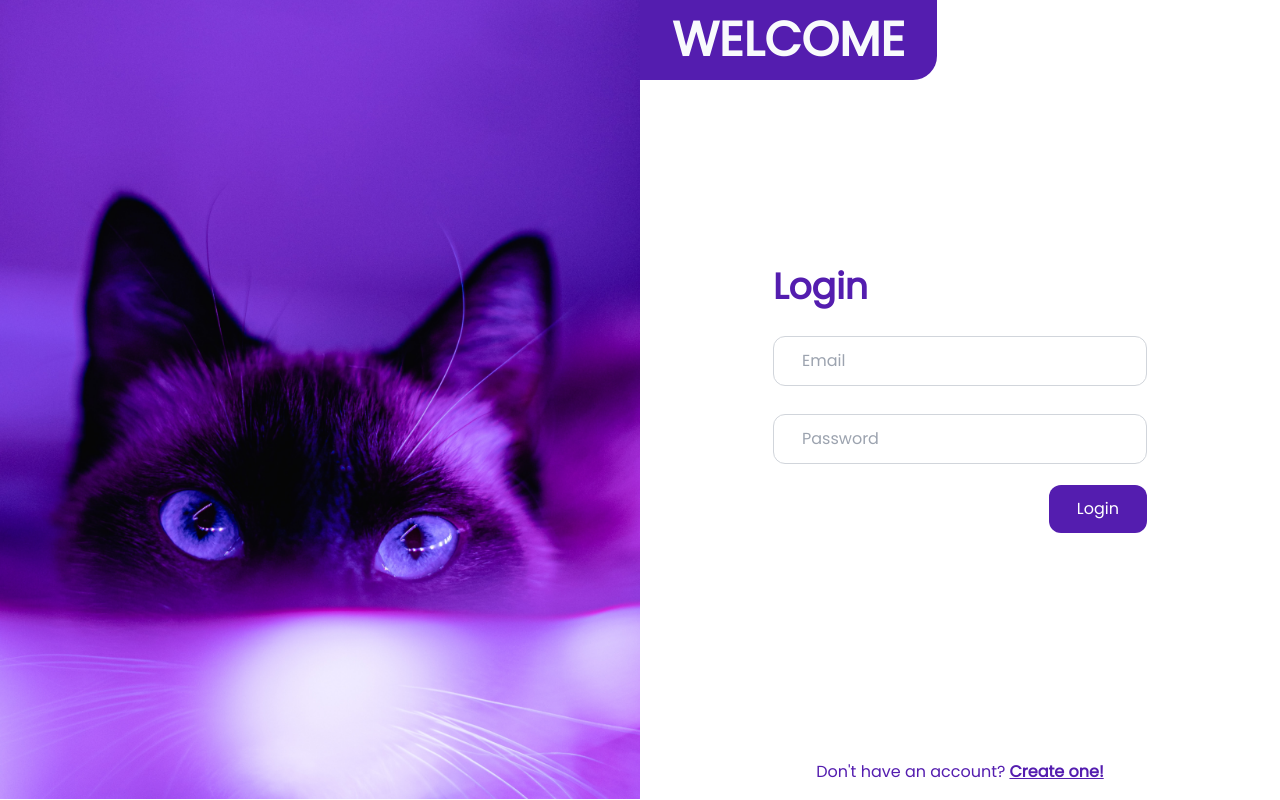
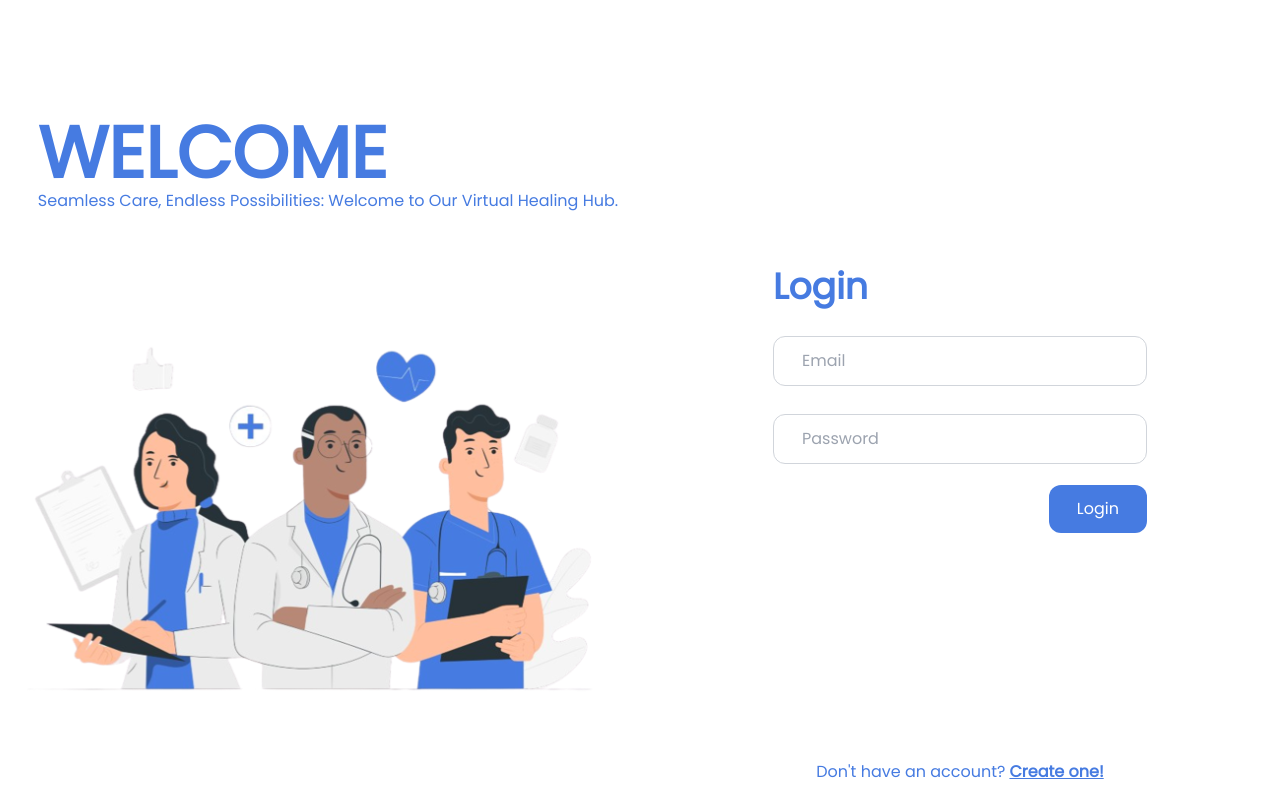
Before and after one commit to University-Projectss/Software-Engineering-Project, a Next.js app in the folder frontend/: page / in a window 1280 px wide. Built offline with nearby package versions, Linux system fonts and the light colour scheme.

Commit message:
login with new design

```diff
--- a/frontend/app/login/input.tsx
+++ b/frontend/app/login/input.tsx
@@ -25,7 +25,7 @@ export const Input: React.FC<InputInterface> = ({
       type={type}
       className={`${!isLast && "mb-7"} border ${
         error !== "" ? "border-red-500" : "border-gray-300"
-      } focus:border-purple-500 focus:outline-none transition-all focus:border-2  shadow-none px-7 py-3 rounded-xl`}
+      } focus:border-blue-500 focus:outline-none transition-all focus:border-2  shadow-none px-7 py-3 rounded-xl`}
       placeholder={type[0].toUpperCase() + type.slice(1)}
     />
   );
--- a/frontend/app/login/page.tsx
+++ b/frontend/app/login/page.tsx
@@ -31,16 +31,19 @@ export default function Login() {
 
   return (
     <div className="w-screen h-screen flex flex-row items-center">
-      <div className="h-screen w-1/2 overflow-hidden">
-        <img src="/login-cat.png" alt="cat on purple background" />
+      <div className="h-screen w-1/2 overflow-hidden flex flex-col justify-evenly items-center pl-4">
+        <div className="p-4">
+          <h1 className="text-customBlue text-7xl font-black">WELCOME</h1>
+          <p className="text-customBlue font-thin">
+            Seamless Care, Endless Possibilities: Welcome to Our Virtual Healing
+            Hub.
+          </p>
+        </div>
+        <img src="/doctors.svg" alt="doctors image" />
       </div>
       <div className="relative h-screen w-1/2 flex flex-col items-center justify-center">
-        <div className="absolute top-0 left-0 h-fit w-fit p-4 px-8 bg-darkPurple rounded-br-3xl">
-          <h1 className="text-slate-50 text-5xl font-bold">WELCOME</h1>
-        </div>
-
         <div className="relative h-1/3 flex flex-col justify-center">
-          <h1 className="absolute top-0 left-0 text-darkPurple text-4xl font-bold">
+          <h1 className="absolute top-0 left-0 text-customBlue text-4xl font-bold">
             {authState}
           </h1>
           <Input
@@ -62,13 +65,13 @@ export default function Login() {
           />
           <button
             onClick={handleSubmit}
-            className="absolute bottom-0 right-0 bg-darkPurple text-white px-7 py-3 rounded-xl"
+            className="absolute bottom-0 right-0 bg-customBlue text-white px-7 py-3 rounded-xl"
           >
             {authState}
           </button>
         </div>
 
-        <div className="absolute flex flex-row bottom-4 text-darkPurple">
+        <div className="absolute flex flex-row bottom-4 text-customBlue">
           <p className="mr-1">
             {authState === "Login" ? "Don't" : "Already"} have an account?
           </p>
--- a/frontend/tailwind.config.ts
+++ b/frontend/tailwind.config.ts
@@ -14,12 +14,10 @@ const config: Config = {
           "conic-gradient(from 180deg at 50% 50%, var(--tw-gradient-stops))",
       },
       backgroundColor: {
-        darkPurple: "#541DAF",
-        lightPurple: "#6400D7",
+        customBlue: "#467BE1",
       },
       textColor: {
-        darkPurple: "#541DAF",
-        lightPurple: "#6400D7",
+        customBlue: "#467BE1",
       },
     },
   },
```
Also changed, not shown: frontend/public/doctors.svg (added), frontend/public/login-cat.png (deleted).
